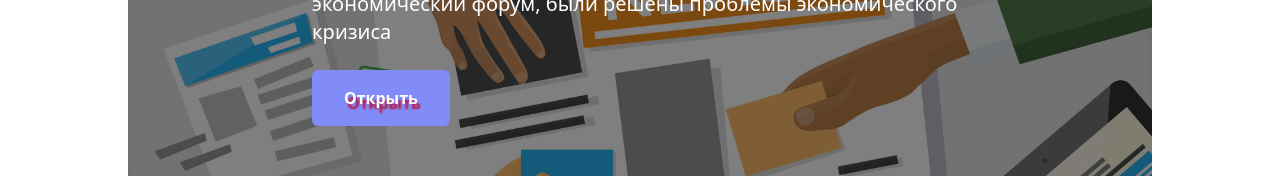
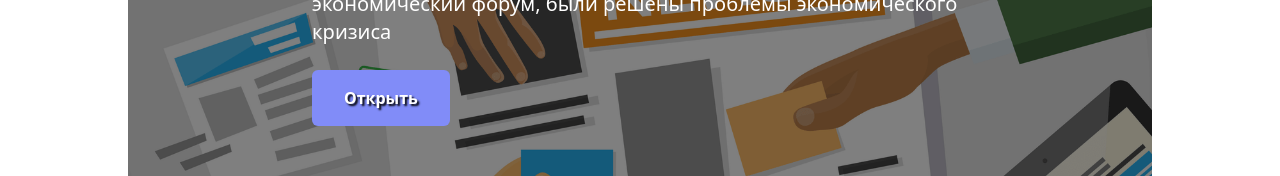
Before and after one commit to Escam01/InfoPulse, a React (Vite) app: page / in a window 1280 px wide. Shown: the part 455-631 px from the top of the page. Built offline with nearby package versions, Linux system fonts and the light colour scheme.

Commit message:
fix shadow

```diff
--- a/src/components/Button.jsx
+++ b/src/components/Button.jsx
@@ -1,7 +1,7 @@
 export default function Button() {
   return (
     <>
-      <button class="px-8 z-30 py-4 bg-indigo-400 rounded-md text-white relative font-semibold after:-z-20 after:absolute after:h-1 after:w-1 after:bg-indigo-800 after:left-5 overflow-hidden after:bottom-0 after:translate-y-full after:rounded-md after:hover:scale-[300] after:hover:transition-all after:hover:duration-700 after:transition-all after:duration-700 transition-all duration-700 [text-shadow:3px_5px_2px_#be123c;] hover:[text-shadow:2px_2px_2px_#fda4af] ">
+      <button class="px-8 z-30 py-4 bg-indigo-400 rounded-md text-white relative font-semibold after:-z-20 after:absolute after:h-1 after:w-1 after:bg-indigo-800 after:left-5 overflow-hidden after:bottom-0 after:translate-y-full after:rounded-md after:hover:scale-[300] after:hover:transition-all after:hover:duration-700 after:transition-all after:duration-700 transition-all duration-700 [text-shadow:2px_2px_2px_#000000] hover:[text-shadow:2px_2px_2px_#000000] ">
         Открыть
       </button>
     </>
```
